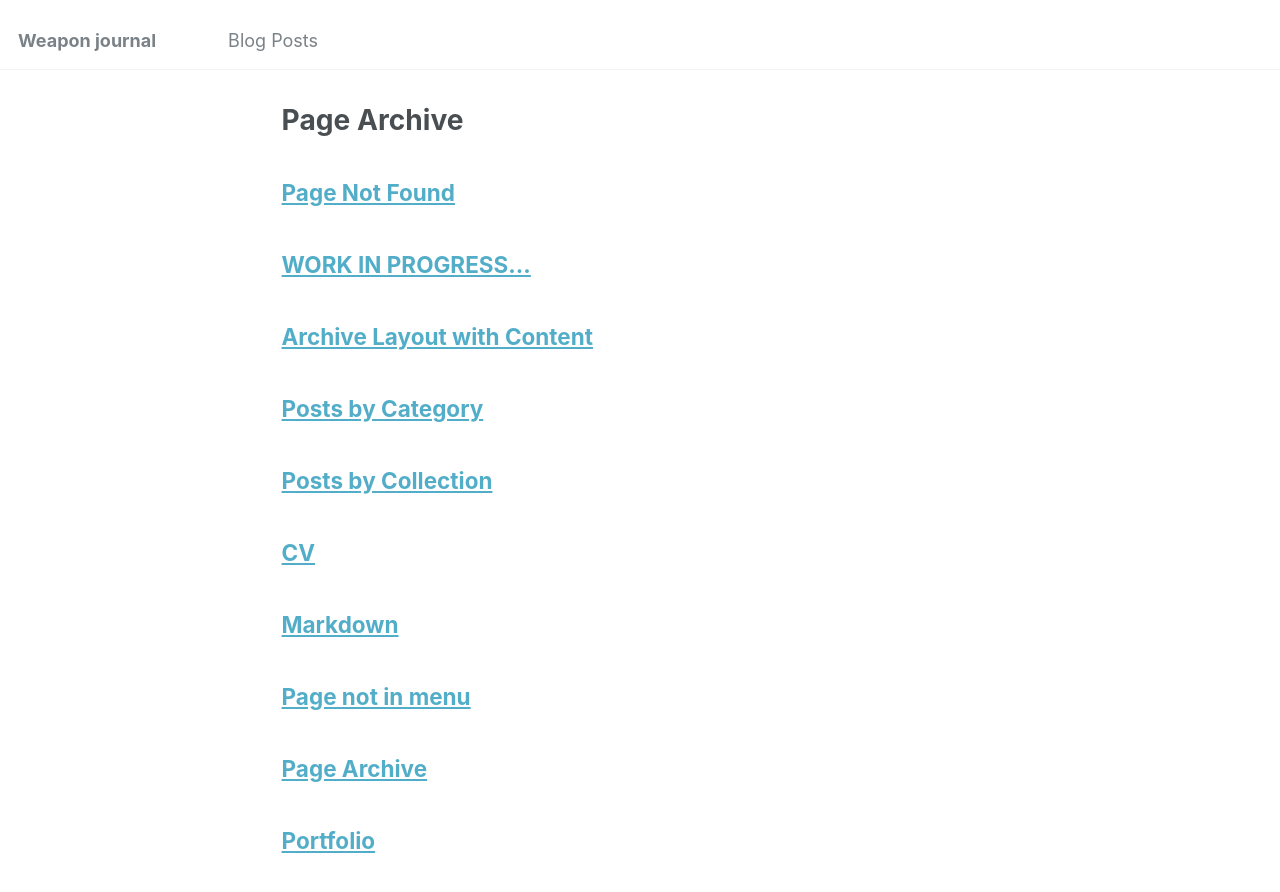
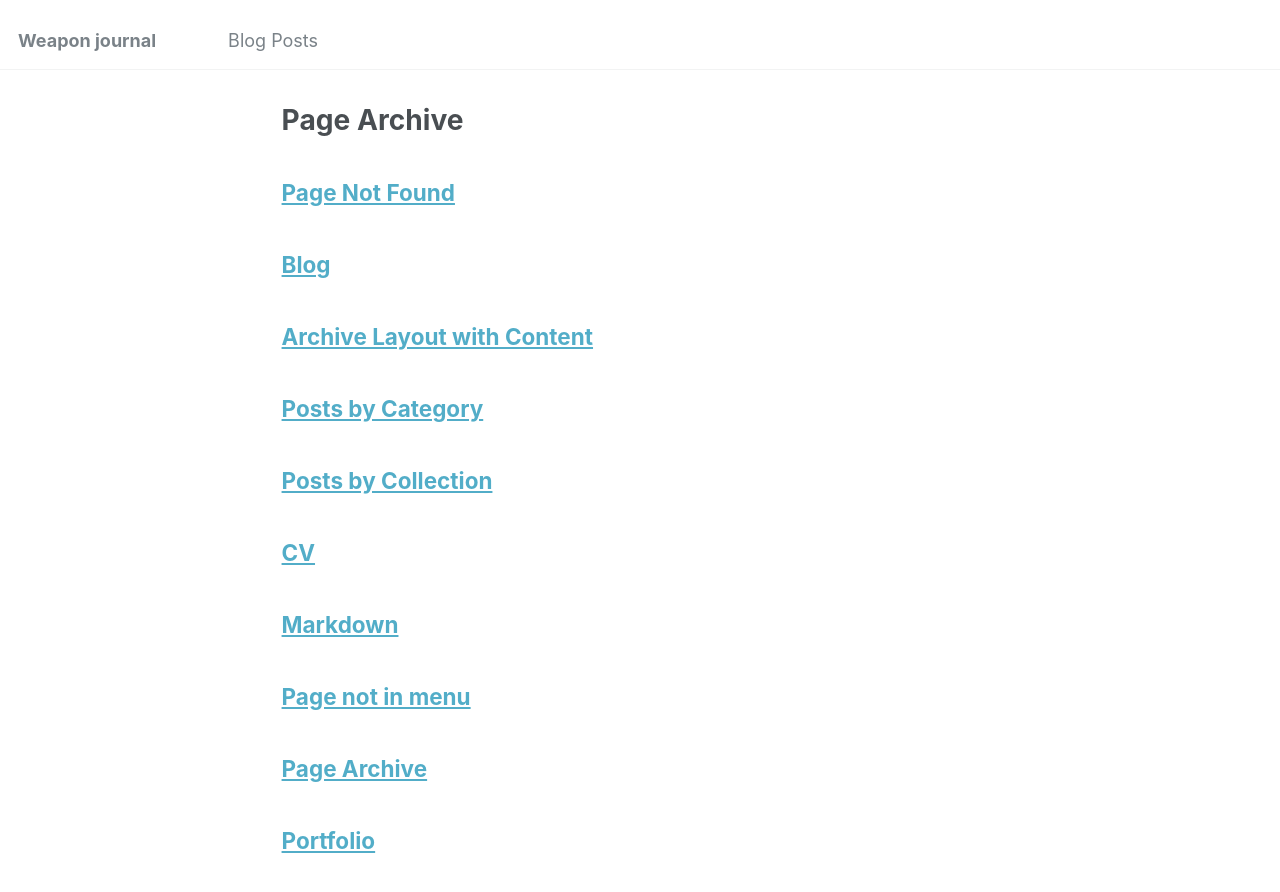
Before and after one commit to armandoahir/journal, a Jekyll site: the page built from _pages/page-archive.html, in a window 1280 px wide and 900 px high. Shown: the top 892 px of the window. Built offline with Jekyll 4.4.1, drawn with Linux system fonts in a browser that asks for light colours.

```diff
--- a/_pages/about.md
+++ b/_pages/about.md
@@ -1,10 +1,8 @@
 ---
-permalink: /
-title: "WORK IN PROGRESS..."
+permalink: /year-archive
+title: "Blog"
 author_profile: true
 redirect_from:
   - /about/
   - /about.html
 ---
-
-This page will be active in 2025.
```
